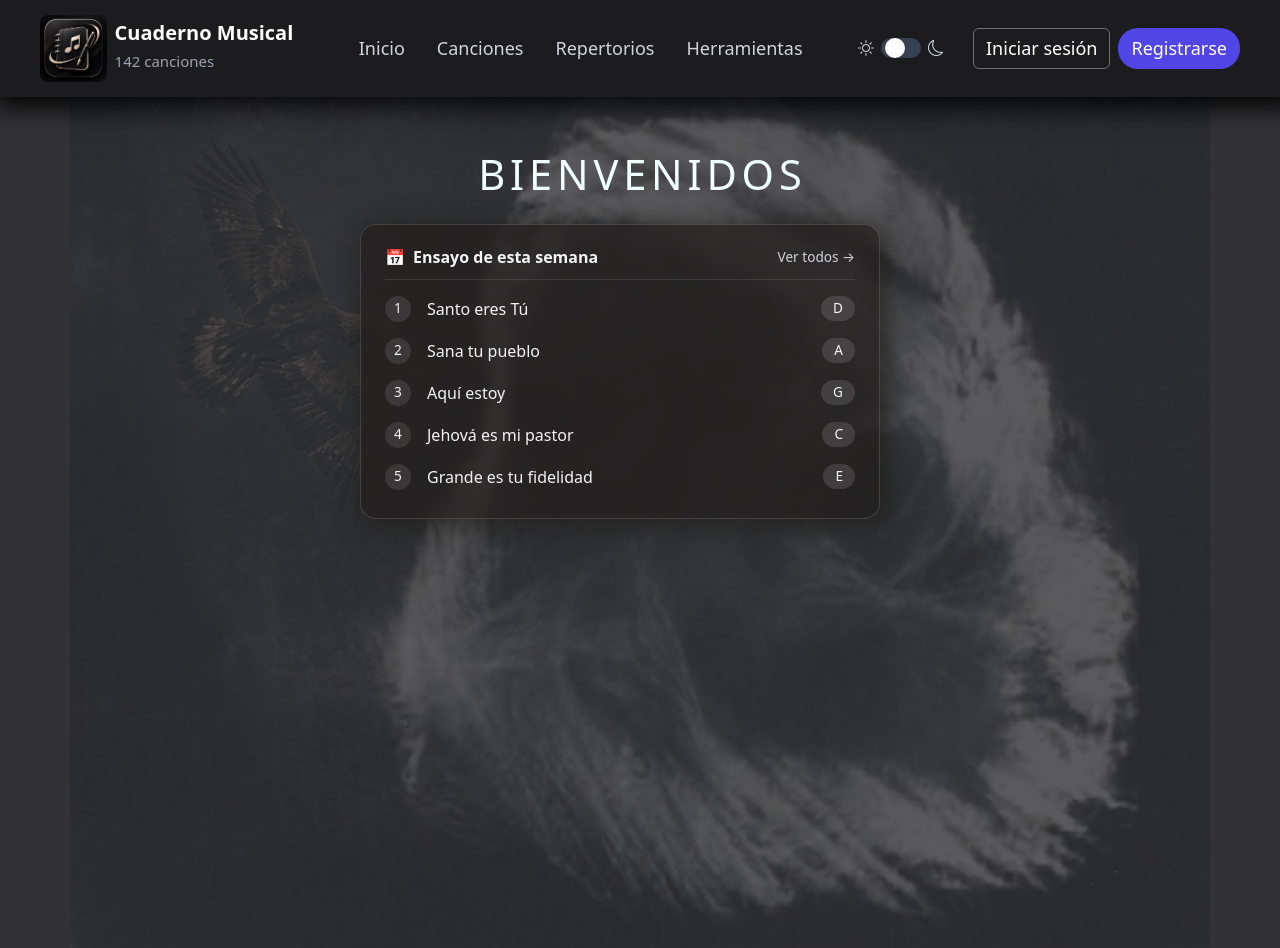
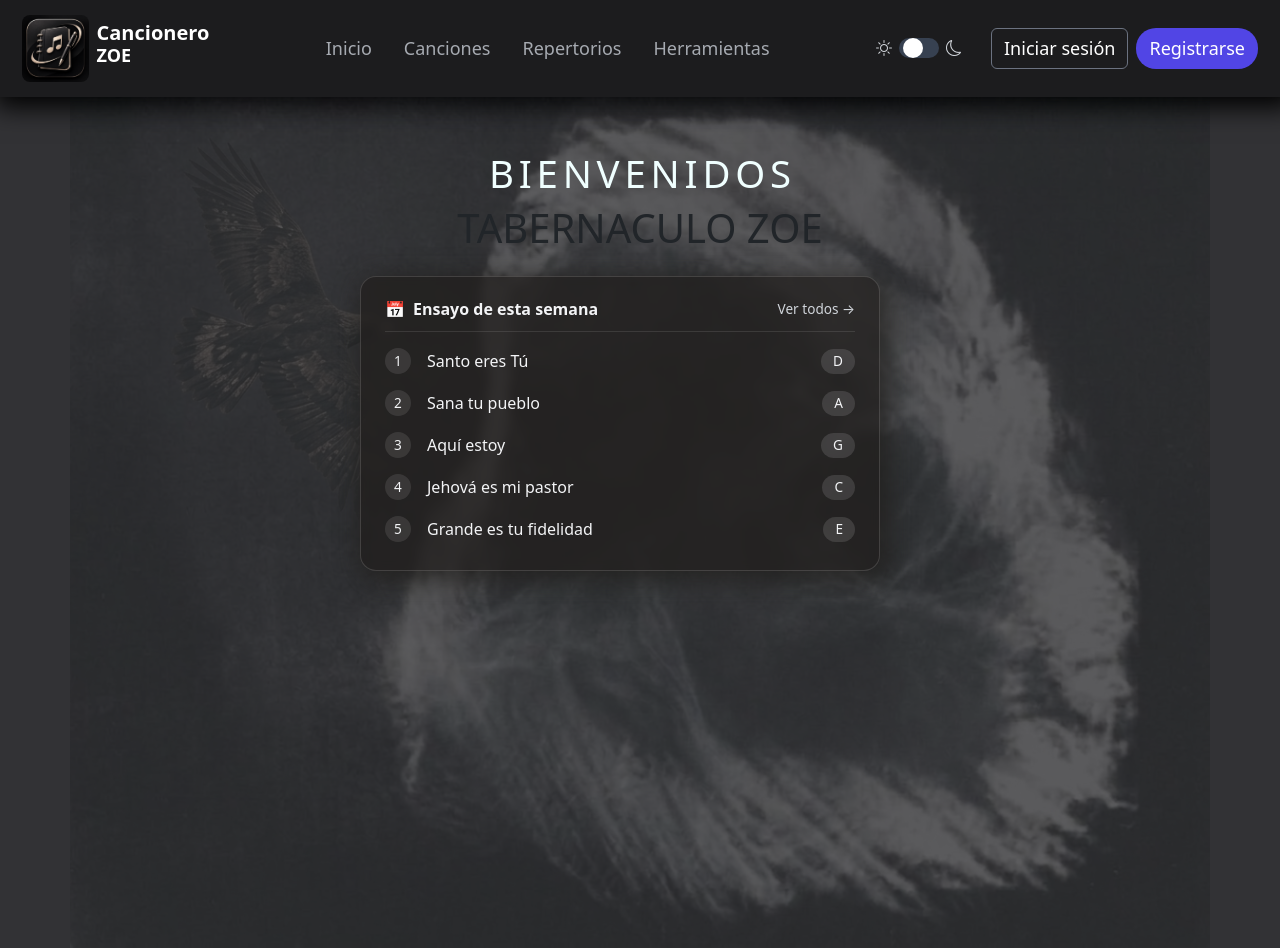
Before and after one commit to PercyCodex/Cuaderno-Tabernaculo-Zoe, a React (Vite) app in the folder cuaderno-musical/: page / in a window 1280 px wide. Built offline with nearby package versions, Linux system fonts and the light colour scheme.

Commit message:
correjiendo errores y arreglando el tamaño a mis etiquetas

```diff
--- a/cuaderno-musical/src/Components/layout/Encabezado.jsx
+++ b/cuaderno-musical/src/Components/layout/Encabezado.jsx
@@ -19,9 +19,9 @@ function Encabezado() {
                         <img className='imagen-logo' src={logo} width={75} alt="logo" />
                     </div>
 
-                    <div>
-                        <h6 className="mb-0">Cuaderno Musical</h6>
-                        <small>142 canciones</small>
+                    <div >
+                        <h6 className="mb-0">Cancionero</h6>
+                        <h5>ZOE</h5>
                     </div>
                 </Link>
 
--- a/cuaderno-musical/src/Pages/Inicio.jsx
+++ b/cuaderno-musical/src/Pages/Inicio.jsx
@@ -18,7 +18,7 @@ function Inicio() {
                 <div className="imagen col-12  d-flex justify-content-center">
                     <img className='img-fluid' src={imgf} alt="imagen" />
                     <div className="col-12 d-flex flex-column justify-content-center g-4 tituloC">
-                        <h1 className="titulo d-flex justify-content-center">
+                        <h3 className="titulo d-flex justify-content-center">
                             <span>B</span>
                             <span>I</span>
                             <span>E</span>
@@ -30,7 +30,11 @@ function Inicio() {
                             <span>D</span>
                             <span>O</span>
                             <span>S</span>
-                        </h1>
+                        </h3>
+
+                        <div>
+                            <h1 className="titulo-Principal col-12 d-flex justify-content-center">TABERNACULO ZOE</h1>
+                        </div>
 
                         <div className="tarjeta-ensayo mt-3 ">
                             <div className="ensayo-header d-flex justify-content-between align-items-center">
--- a/cuaderno-musical/src/styles/encabezado.css
+++ b/cuaderno-musical/src/styles/encabezado.css
@@ -1,7 +1,7 @@
 
 .navbar-custom {
     background-color: #1C1C1E;
-    padding: 10px 28px;
+    padding: 10px 10px;
     box-shadow: 5px 0px 25px 10px black;
     position: relative;
 }
@@ -18,19 +18,58 @@
     font-weight: 600;
 }
 
+.navbar-brand h5 {
+    color: white;
+    font-size: 18px;
+    font-weight: 600;
+}
+
 .navbar-brand small {
     color: #9ca3af;
     font-size: 15px;
 }
 
+.navbar-custom .nav-item{
+    position: relative;
+}
 .navbar-custom .nav-link {
-    color: #d1d5db;
+    color: #a6aab1;
     font-size: 18px;
+    display: flex;
+    justify-content: center;
+    align-items: center;
+    &:hover{
+        color: white;
+    }
+    &:hover::before{
+        content: '';
+        position: absolute;
+        bottom: 8px;
+        border-radius: 5px;
+        background: linear-gradient(130deg, #302f2f, #3a3a3a);
+        height: 3px;
+        left: 0;
+        right: 0;
+        animation: nav_crece 0.15s linear;
+    }
+
 }
 
-.navbar-custom .nav-link:hover {
-    color: white;
+/*Region nav-animacion*/
+@keyframes nav_crece{
+    from{
+        left: 48%;
+        right: 48%;
+    }
+    to{
+        left: 0;
+        right: 0;
+    }
 }
+/*End Region*/
+
+
+
 
 .theme-button {
     display: flex;
--- a/cuaderno-musical/src/styles/inicio.css
+++ b/cuaderno-musical/src/styles/inicio.css
@@ -22,7 +22,7 @@
 .titulo{
     animation: tituloAparece 4s 1 both;
     color: azure;
-    font-size: clamp(0.5rem, 2vw + 1rem, 3.7rem);
+    font-size: clamp(0.5rem, 3vw, 4.2rem);
     gap: 0.3rem;
 }
 
```
